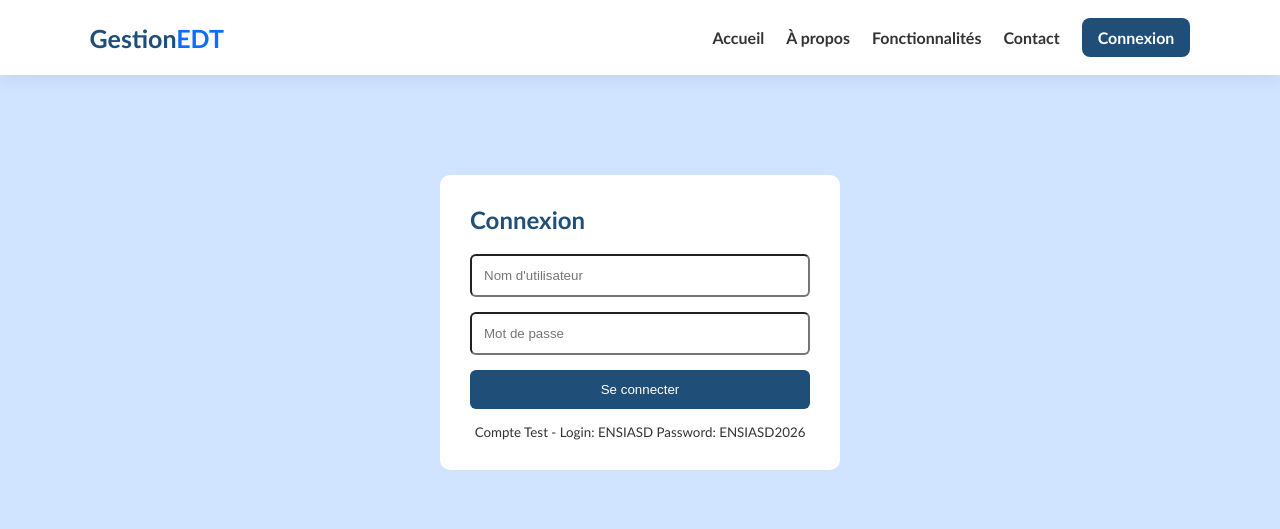
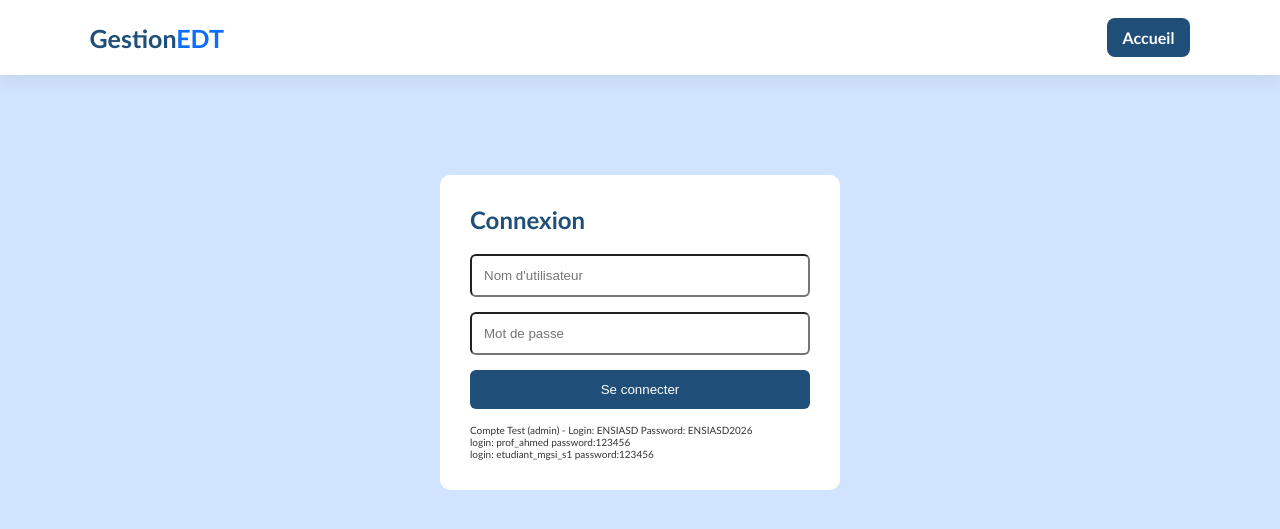
Before and after one commit to Abdelouahedb/Gestion-EDT, a PHP site: page /pages/login.php in a window 1280 px wide. Shown: the top 529 px of the page. Run offline with PHP 8.4, Linux system fonts and the light colour scheme.

Commit message:
Final ig

```diff
--- a/pages/login.php
+++ b/pages/login.php
@@ -45,11 +45,7 @@ if (isset($_POST['connecter'])) {
     </div>
 
     <nav class="landing-links">
-        <a href="#accueil">Accueil</a>
-        <a href="#apropos">À propos</a>
-        <a href="#fonctionnalites">Fonctionnalités</a>
-        <a href="#contact">Contact</a>
-        <a href="pages/login.php" class="login-btn">Connexion</a>
+        <a href="../index.php" class="login-btn">Accueil</a>
     </nav>
 </header>
 
@@ -65,7 +61,11 @@ if (isset($_POST['connecter'])) {
             <input type="text" name="login" placeholder="Nom d'utilisateur" required>
             <input type="password" name="password" placeholder="Mot de passe" required>
             <button type="submit" name="connecter">Se connecter</button>
-            <p style="font-size: smaller; text-align: center; margin-top: 15px;">Compte Test - Login: ENSIASD Password: ENSIASD2026</p>
+            <p style="font-size:x-small; margin-top: 15px;">Compte Test (admin) - Login: ENSIASD Password: ENSIASD2026 <br>
+                login: prof_ahmed password:123456 <br>
+                login: etudiant_mgsi_s1 password:123456
+            </p>
+
         </form>
     </div>
 
```
